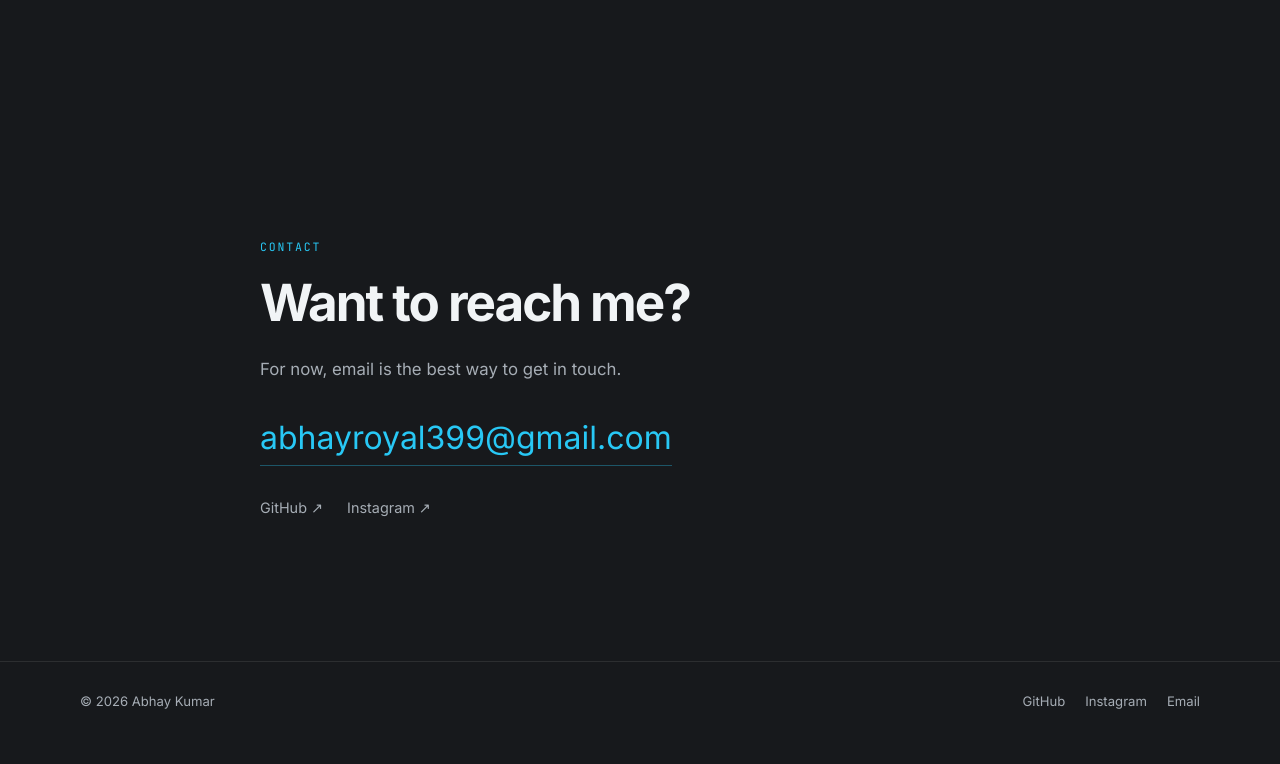
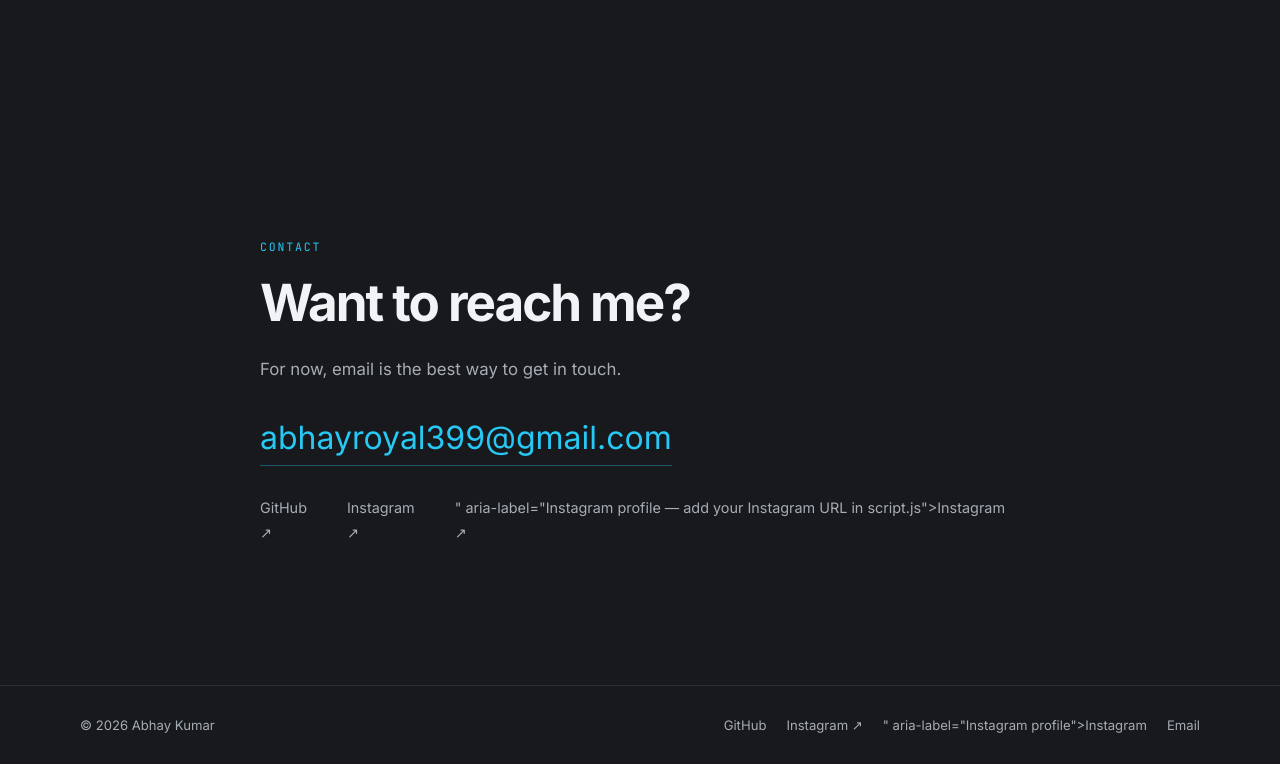
Before and after one commit to abhayk-dev/Abhayk-dev, a plain HTML site: page index.html in a window 1280 px wide. Shown: the part 3766-4530 px from the top of the page. Before the commit the page ends 4506 px from the top, so only its background shows below. Drawn offline with Linux system fonts and the light colour scheme.

Commit message:
Fix Instagram link markup in index.html

```diff
--- a/index.html
+++ b/index.html
@@ -135,7 +135,7 @@
         <a class="email-link" href="mailto:abhayroyal399@gmail.com">abhayroyal399@gmail.com</a>
         <div class="social-links">
           <a href="https://github.com/Abhayk-dev" target="_blank" rel="noopener">GitHub ↗</a>
-          <a href="#" aria-label="Instagram profile — add your Instagram URL in script.js">Instagram ↗</a>
+          <a href="<a href="#" aria-label="Instagram profile — add your Instagram URL in script.js">Instagram ↗</a>" aria-label="Instagram profile — add your Instagram URL in script.js">Instagram ↗</a>
         </div>
       </div>
     </section>
@@ -146,7 +146,7 @@
       <span>© 2026 Abhay Kumar</span>
       <div>
         <a href="https://github.com/Abhayk-dev" target="_blank" rel="noopener">GitHub</a>
-        <a href="#" aria-label="Instagram profile">Instagram</a>
+        <a href="<a href="#" aria-label="Instagram profile — add your Instagram URL in script.js">Instagram ↗</a>" aria-label="Instagram profile">Instagram</a>
         <a href="mailto:abhayroyal399@gmail.com">Email</a>
       </div>
     </div>
```
